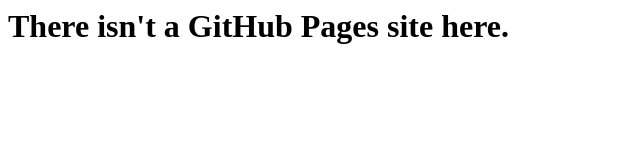
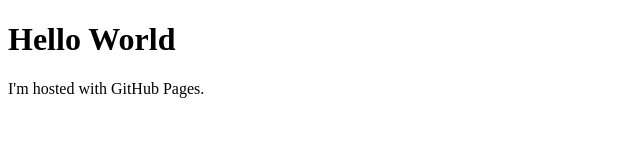
Before and after one commit to SylicaChan/erebus, a plain HTML site: page index.html in a window 1280 px wide. Shown: the whole page, without its empty margins (0-640 px from the left). Drawn offline with Linux system fonts and the light colour scheme.

Commit message:
Update index.html

```diff
--- a/index.html
+++ b/index.html
@@ -1 +1,7 @@
-<h1>There isn't a GitHub Pages site here.</h1>
+<!DOCTYPE html>
+<html>
+<body>
+<h1>Hello World</h1>
+<p>I'm hosted with GitHub Pages.</p>
+</body>
+</html>
```
